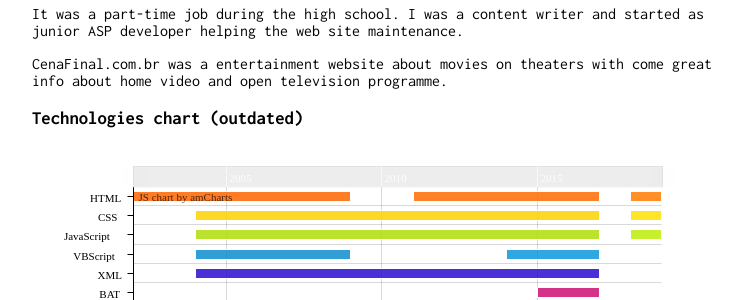
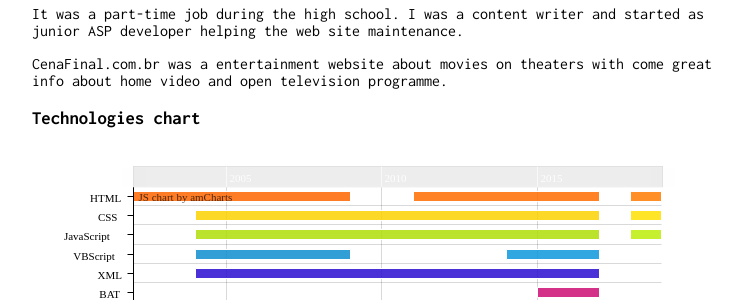
Before and after one commit to mfedatto/mfedatto.com, a Jekyll site: the page built from docs/resume.md, in a window 1280 px wide and 900 px high, scrolled down 3535 px. Shown: the part 152-452 px from the top of the window, without its empty margins (258-1000 px from the left). Built offline with Jekyll 4.4.1, drawn with Linux system fonts in a browser that asks for light colours; our own code applies the rules of GitHub Pages for plain Markdown files.

Commit message:
Update resume.md

```diff
--- a/docs/resume.md
+++ b/docs/resume.md
@@ -161,7 +161,7 @@ web site maintenance.
 CenaFinal.com.br was a entertainment website about movies on theaters with come great info about home video and open
 television programme.
 
-### Technologies chart (outdated)
+### Technologies chart
 
 <img src="/img/tech-chart.svg" alt="technologies chart" />
 
```
Also changed, not shown: other parts of docs/resume.md (+1 -1 lines).
